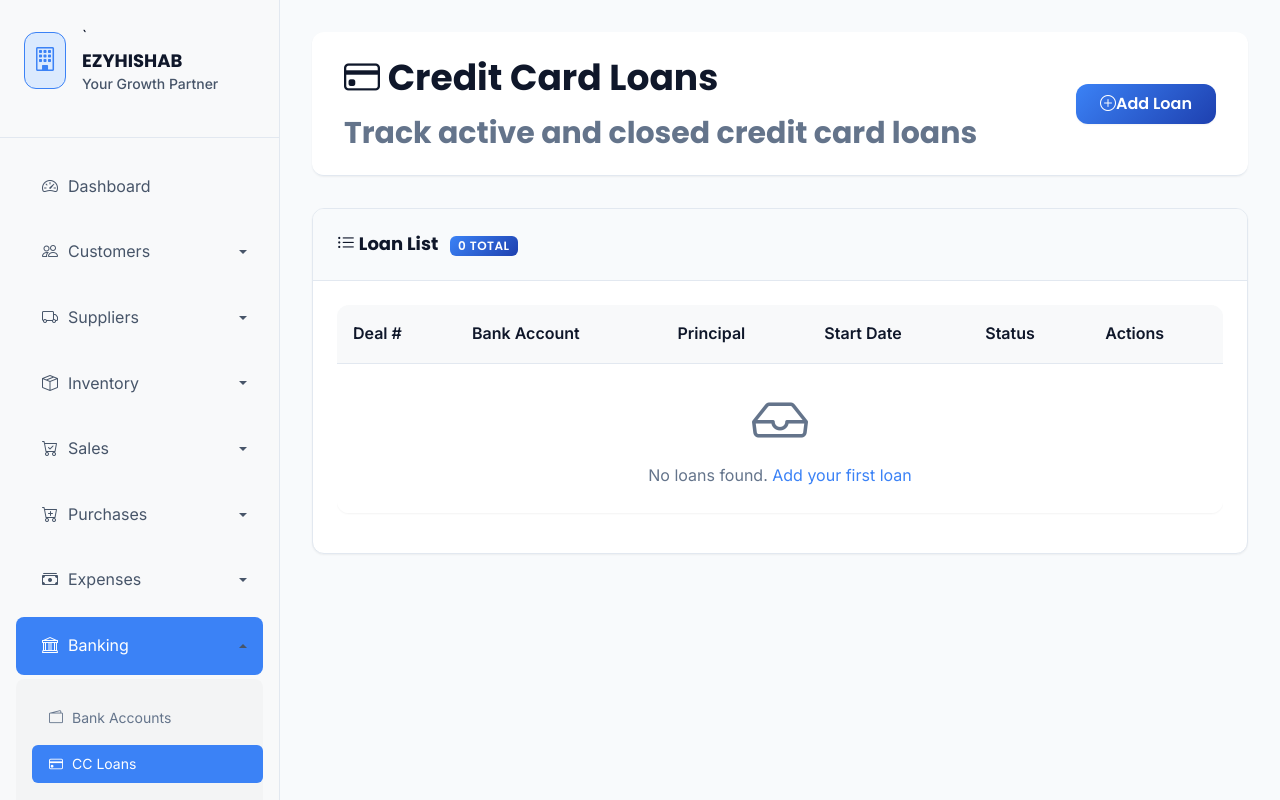
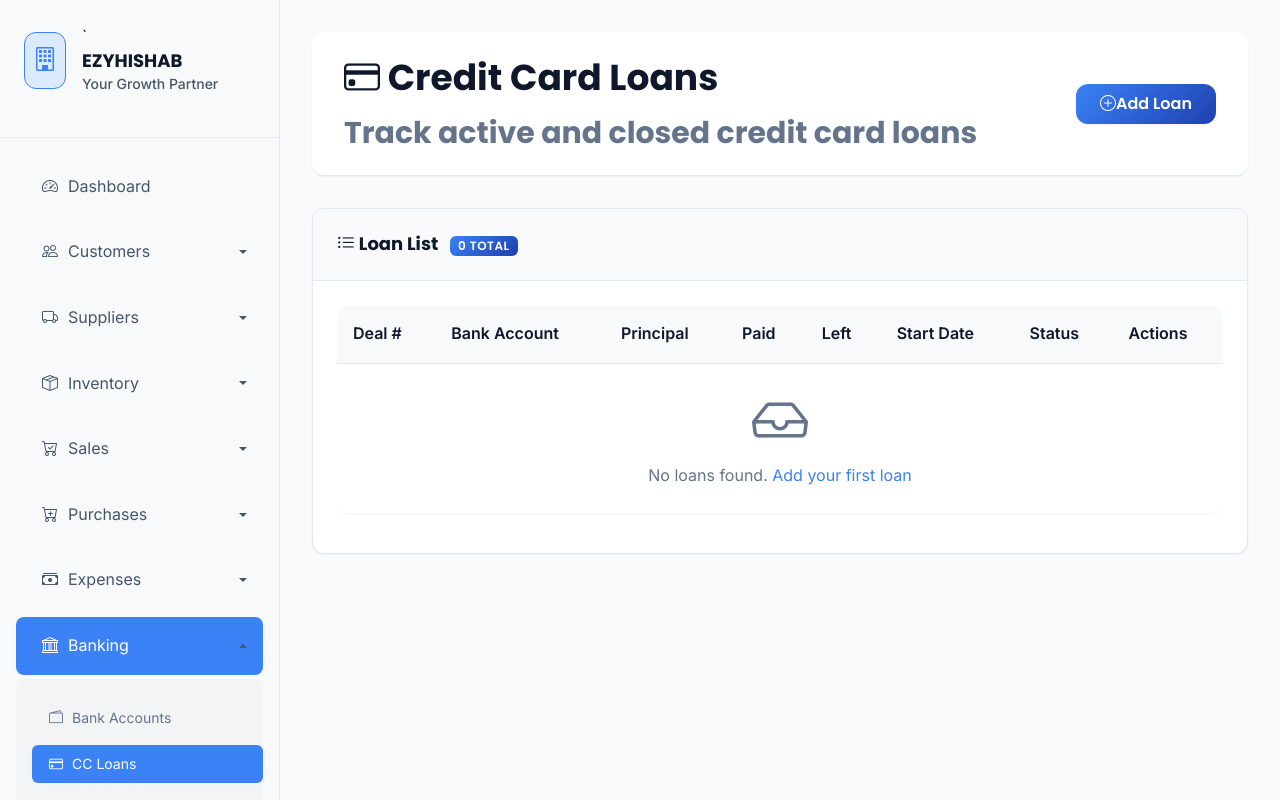
Before and after one commit to giasuddin90/hajiedirsErp, a Django app: page /banking/loans/ in a window 1280 px wide. Run offline with Django 5.2, Linux system fonts and the light colour scheme; data that the repository does not hold is empty.

Commit message:
cc loan list view update

```diff
--- a/bankloan/views.py
+++ b/bankloan/views.py
@@ -1,5 +1,8 @@
+from decimal import Decimal
+
 from django.contrib import messages
-from django.db.models import Sum
+from django.db.models import Sum, Case, When, DecimalField, Value
+from django.db.models.functions import Coalesce
 from django.http import HttpResponse
 from django.shortcuts import get_object_or_404
 from django.template.loader import get_template
@@ -43,7 +46,46 @@ class CreditCardLoanListView(ListView):
     context_object_name = 'loans'
 
     def get_queryset(self):
-        return CreditCardLoan.objects.select_related('bank_account').order_by('-start_date', '-created_at')
+        return (
+            CreditCardLoan.objects.select_related('bank_account')
+            .annotate(
+                total_paid=Coalesce(
+                    Sum(
+                        Case(
+                            When(ledger_entries__entry_type='payment', then='ledger_entries__payment_amount'),
+                            default=Value(0),
+                            output_field=DecimalField(max_digits=15, decimal_places=2),
+                        )
+                    ),
+                    Value(Decimal('0.00'), output_field=DecimalField(max_digits=15, decimal_places=2)),
+                ),
+                total_disbursed=Coalesce(
+                    Sum(
+                        Case(
+                            When(ledger_entries__entry_type='disbursement', then='ledger_entries__payment_amount'),
+                            default=Value(0),
+                            output_field=DecimalField(max_digits=15, decimal_places=2),
+                        )
+                    ),
+                    Value(Decimal('0.00'), output_field=DecimalField(max_digits=15, decimal_places=2)),
+                ),
+            )
+            .order_by('-start_date', '-created_at')
+        )
+
+    def get_context_data(self, **kwargs):
+        context = super().get_context_data(**kwargs)
+        loans = context.get('loans', [])
+
+        for loan in loans:
+            disbursed = loan.total_disbursed or loan.principal_amount
+            paid = loan.total_paid or Decimal('0.00')
+            left = disbursed - paid
+            loan.paid_amount = paid
+            loan.left_amount = left if left > 0 else Decimal('0.00')
+
+        context['loans'] = loans
+        return context
 
 
 class CreditCardLoanDetailView(DetailView):
--- a/templates/bankloan/loan_list.html
+++ b/templates/bankloan/loan_list.html
@@ -32,6 +32,8 @@
                         <th>Deal #</th>
                         <th>Bank Account</th>
                         <th>Principal</th>
+                        <th>Paid</th>
+                        <th>Left</th>
                         <th>Start Date</th>
                         <th>Status</th>
                         <th>Actions</th>
@@ -47,6 +49,8 @@
                         </td>
                         <td>{{ loan.bank_account.name|default:"-" }}</td>
                         <td>৳{{ loan.principal_amount|floatformat:0 }}</td>
+                        <td>৳{{ loan.paid_amount|default:0|floatformat:0 }}</td>
+                        <td>৳{{ loan.left_amount|default:0|floatformat:0 }}</td>
                         <td>{{ loan.start_date }}</td>
                         <td>
                             {% if loan.status == 'active' %}
@@ -71,7 +75,7 @@
                     </tr>
                     {% empty %}
                     <tr>
-                        <td colspan="6" class="text-center text-muted py-4">
+                        <td colspan="8" class="text-center text-muted py-4">
                             <i class="bi bi-inbox display-4 d-block mb-2"></i>
                             No loans found. <a href="{% url 'bankloan:loan_create' %}">Add your first loan</a>
                         </td>
```
